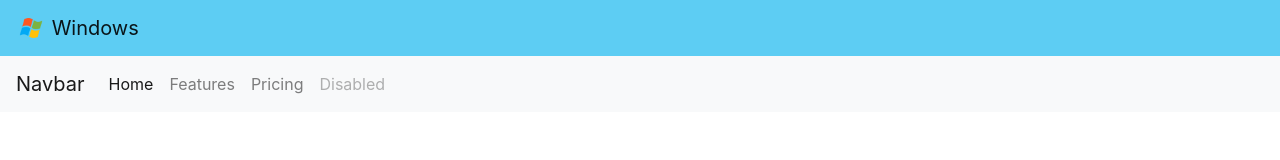
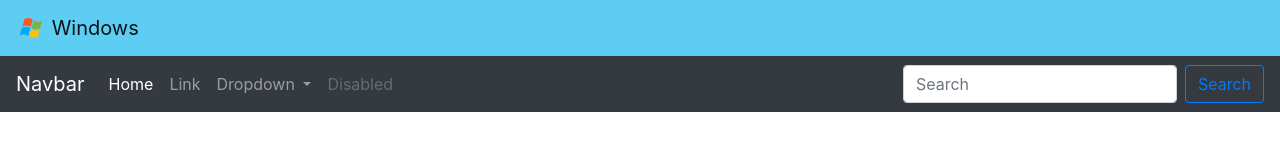
Before and after one commit to juanignaciocansillieri/Proyecto2, a plain HTML site: page index.html in a window 1280 px wide. Drawn offline with nearby package versions, Linux system fonts and the light colour scheme.

Commit message:
modique el nav

```diff
--- a/index.html
+++ b/index.html
@@ -18,27 +18,40 @@
   </nav>
 
   </header>
-    <nav class="navbar navbar-expand-lg navbar-light bg-light">
+    <nav class="navbar navbar-expand-lg navbar-dark bg-dark">
         <a class="navbar-brand" href="#">Navbar</a>
-        <button class="navbar-toggler" type="button" data-toggle="collapse" data-target="#navbarNav" aria-controls="navbarNav" aria-expanded="false" aria-label="Toggle navigation">
+        <button class="navbar-toggler" type="button" data-toggle="collapse" data-target="#navbarSupportedContent" aria-controls="navbarSupportedContent" aria-expanded="false" aria-label="Toggle navigation">
           <span class="navbar-toggler-icon"></span>
         </button>
-        <div class="collapse navbar-collapse" id="navbarNav">
-          <ul class="navbar-nav">
+
+        <div class="collapse navbar-collapse" id="navbarSupportedContent">
+          <ul class="navbar-nav mr-auto">
             <li class="nav-item active">
               <a class="nav-link" href="#">Home <span class="sr-only">(current)</span></a>
             </li>
             <li class="nav-item">
-              <a class="nav-link" href="#">Features</a>
+              <a class="nav-link" href="#">Link</a>
             </li>
-            <li class="nav-item">
-              <a class="nav-link" href="#">Pricing</a>
+            <li class="nav-item dropdown">
+              <a class="nav-link dropdown-toggle" href="#" id="navbarDropdown" role="button" data-toggle="dropdown" aria-haspopup="true" aria-expanded="false">
+                Dropdown
+              </a>
+              <div class="dropdown-menu" aria-labelledby="navbarDropdown">
+                <a class="dropdown-item" href="#">Action</a>
+                <a class="dropdown-item" href="#">Another action</a>
+                <div class="dropdown-divider"></div>
+                <a class="dropdown-item" href="#">Something else here</a>
+              </div>
             </li>
             <li class="nav-item">
               <a class="nav-link disabled" href="#" tabindex="-1" aria-disabled="true">Disabled</a>
             </li>
           </ul>
+          <form class="form-inline my-2 my-lg-0">
+            <input class="form-control mr-sm-2" type="search" placeholder="Search" aria-label="Search">
+            <button class="btn btn-outline-primary my-2 my-sm-0" type="submit">Search</button>
+          </form>
         </div>
-      </nav>
+    </nav>
 </body>
 </html>
```
